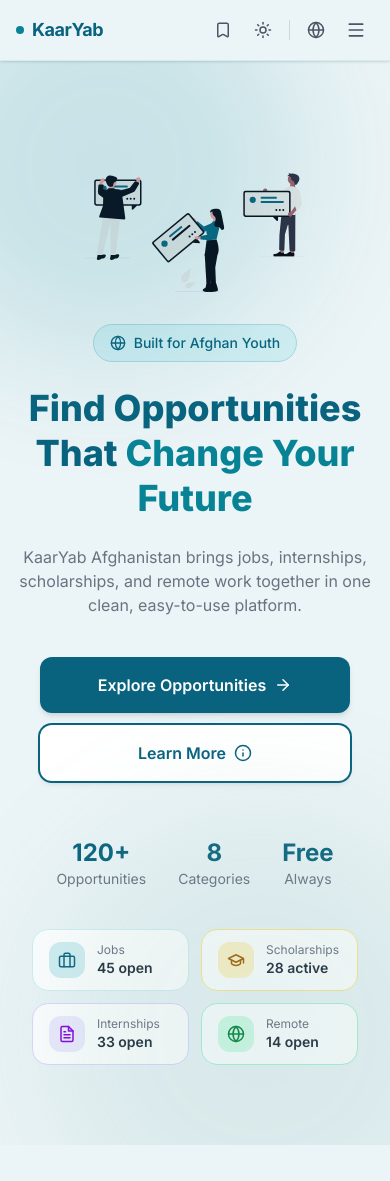
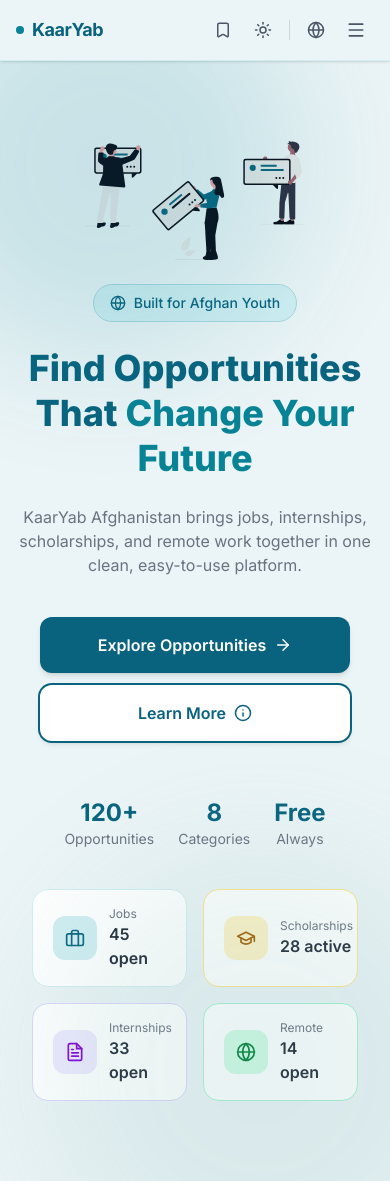
Before and after one commit to FatemaAhm4di/kaaryab-afghanistan, a Next.js app: page /1 in a window 390 px wide. Before the commit the page ends 1145 px from the top, so only its background shows below. Built offline with nearby package versions, Linux system fonts and the light colour scheme.

Commit message:
feat: redesign the home page

```diff
--- a/src/app/[locale]/page.tsx
+++ b/src/app/[locale]/page.tsx
@@ -12,13 +12,13 @@
 
 
 
-          <div className="my-8 flex justify-center">
+          <div className="mb-6 flex justify-center">
             <Image
               src="/illustrations/illustration-home.svg"
               alt="Find opportunities"
               width={320}
               height={260}
-              className="w-[220px] md:w-[320px]"
+              className="w-[220px] md:w-[400px]"
             />
           </div>
           <div className="mb-6 inline-flex items-center gap-2 rounded-full border border-[#a8d8df] bg-[#d1eef2] px-4 py-2 text-sm font-medium text-[var(--color-primary-dark)]">
@@ -54,7 +54,7 @@
             </Link>
           </div>
 
-          <div className="mt-14 flex flex-wrap items-center justify-center gap-8">
+          <div className="mt-14 flex flex-wrap items-center justify-center gap-6 text-sm text-[var(--color-text-secondary)]">
             <div className="text-center">
               <div className="text-2xl font-bold text-[var(--color-primary-dark)]">120+</div>
               <div className="text-sm text-[var(--color-text-secondary)]">Opportunities</div>
@@ -71,48 +71,47 @@
             </div>
           </div>
 
-          <div className="mt-10 grid grid-cols-2 gap-3 px-4 md:flex md:flex-wrap md:justify-center md:px-0">
-            <div className="flex items-center gap-3 rounded-2xl border border-[#d1eef2] bg-white px-4 py-3">
-              <div className="flex h-9 w-9 shrink-0 items-center justify-center rounded-xl bg-[#d1eef2] text-[var(--color-primary-dark)]">
-                <svg xmlns="http://www.w3.org/2000/svg" width="18" height="18" viewBox="0 0 24 24" fill="none" stroke="currentColor" strokeWidth="2" strokeLinecap="round" strokeLinejoin="round"><rect width="20" height="14" x="2" y="7" rx="2"/><path d="M16 21V5a2 2 0 0 0-2-2h-4a2 2 0 0 0-2 2v16"/></svg>
+          <div className="mt-10 grid grid-cols-2 gap-4 px-4 md:grid-cols-4 md:px-0">
+  <div className="flex items-center gap-3 rounded-2xl border border-[#d1eef2] bg-white px-5 py-4">
+    <div className="flex h-11 w-11 shrink-0 items-center justify-center rounded-xl bg-[#d1eef2] text-[var(--color-primary-dark)]">
+      <svg xmlns="http://www.w3.org/2000/svg" width="20" height="20" viewBox="0 0 24 24" fill="none" stroke="currentColor" strokeWidth="2" strokeLinecap="round" strokeLinejoin="round"><rect width="20" height="14" x="2" y="7" rx="2"/><path d="M16 21V5a2 2 0 0 0-2-2h-4a2 2 0 0 0-2 2v16"/></svg>
     </div>
     <div className="text-left">
       <div className="text-xs text-[var(--color-text-secondary)]">Jobs</div>
-                <div className="text-sm font-semibold text-[var(--color-text-primary)]">45 open</div>
+      <div className="text-base font-semibold text-[var(--color-text-primary)]">45 open</div>
     </div>
   </div>
 
-            <div className="flex items-center gap-3 rounded-2xl border border-[#fde68a] bg-white px-4 py-3">
-              <div className="flex h-9 w-9 shrink-0 items-center justify-center rounded-xl bg-[#fef3c7] text-yellow-700">
-                <svg xmlns="http://www.w3.org/2000/svg" width="18" height="18" viewBox="0 0 24 24" fill="none" stroke="currentColor" strokeWidth="2" strokeLinecap="round" strokeLinejoin="round"><path d="M22 10v6M2 10l10-5 10 5-10 5z"/><path d="M6 12v5c3 3 9 3 12 0v-5"/></svg>
+  <div className="flex items-center gap-3 rounded-2xl border border-[#fde68a] bg-white px-5 py-4">
+    <div className="flex h-11 w-11 shrink-0 items-center justify-center rounded-xl bg-[#fef3c7] text-yellow-700">
+      <svg xmlns="http://www.w3.org/2000/svg" width="20" height="20" viewBox="0 0 24 24" fill="none" stroke="currentColor" strokeWidth="2" strokeLinecap="round" strokeLinejoin="round"><path d="M22 10v6M2 10l10-5 10 5-10 5z"/><path d="M6 12v5c3 3 9 3 12 0v-5"/></svg>
     </div>
     <div className="text-left">
       <div className="text-xs text-[var(--color-text-secondary)]">Scholarships</div>
-                <div className="text-sm font-semibold text-[var(--color-text-primary)]">28 active</div>
+      <div className="text-base font-semibold text-[var(--color-text-primary)]">28 active</div>
     </div>
   </div>
 
-            <div className="flex items-center gap-3 rounded-2xl border border-[#ddd6fe] bg-white px-4 py-3">
-              <div className="flex h-9 w-9 shrink-0 items-center justify-center rounded-xl bg-[#ede9fe] text-purple-700">
-                <svg xmlns="http://www.w3.org/2000/svg" width="18" height="18" viewBox="0 0 24 24" fill="none" stroke="currentColor" strokeWidth="2" strokeLinecap="round" strokeLinejoin="round"><path d="M14 2H6a2 2 0 0 0-2 2v16a2 2 0 0 0 2 2h12a2 2 0 0 0 2-2V8z"/><polyline points="14 2 14 8 20 8"/><line x1="16" y1="13" x2="8" y2="13"/><line x1="16" y1="17" x2="8" y2="17"/><polyline points="10 9 9 9 8 9"/></svg>
+  <div className="flex items-center gap-3 rounded-2xl border border-[#ddd6fe] bg-white px-5 py-4">
+    <div className="flex h-11 w-11 shrink-0 items-center justify-center rounded-xl bg-[#ede9fe] text-purple-700">
+      <svg xmlns="http://www.w3.org/2000/svg" width="20" height="20" viewBox="0 0 24 24" fill="none" stroke="currentColor" strokeWidth="2" strokeLinecap="round" strokeLinejoin="round"><path d="M14 2H6a2 2 0 0 0-2 2v16a2 2 0 0 0 2 2h12a2 2 0 0 0 2-2V8z"/><polyline points="14 2 14 8 20 8"/><line x1="16" y1="13" x2="8" y2="13"/><line x1="16" y1="17" x2="8" y2="17"/><polyline points="10 9 9 9 8 9"/></svg>
     </div>
     <div className="text-left">
       <div className="text-xs text-[var(--color-text-secondary)]">Internships</div>
-                <div className="text-sm font-semibold text-[var(--color-text-primary)]">33 open</div>
+      <div className="text-base font-semibold text-[var(--color-text-primary)]">33 open</div>
     </div>
   </div>
 
-            <div className="flex items-center gap-3 rounded-2xl border border-[#a7f3d0] bg-white px-4 py-3">
-              <div className="flex h-9 w-9 shrink-0 items-center justify-center rounded-xl bg-[#d1fae5] text-green-700">
-                <svg xmlns="http://www.w3.org/2000/svg" width="18" height="18" viewBox="0 0 24 24" fill="none" stroke="currentColor" strokeWidth="2" strokeLinecap="round" strokeLinejoin="round"><circle cx="12" cy="12" r="10"/><path d="M12 2a14.5 14.5 0 0 0 0 20 14.5 14.5 0 0 0 0-20"/><path d="M2 12h20"/></svg>
+  <div className="flex items-center gap-3 rounded-2xl border border-[#a7f3d0] bg-white px-5 py-4">
+    <div className="flex h-11 w-11 shrink-0 items-center justify-center rounded-xl bg-[#d1fae5] text-green-700">
+      <svg xmlns="http://www.w3.org/2000/svg" width="20" height="20" viewBox="0 0 24 24" fill="none" stroke="currentColor" strokeWidth="2" strokeLinecap="round" strokeLinejoin="round"><circle cx="12" cy="12" r="10"/><path d="M12 2a14.5 14.5 0 0 0 0 20 14.5 14.5 0 0 0 0-20"/><path d="M2 12h20"/></svg>
     </div>
     <div className="text-left">
       <div className="text-xs text-[var(--color-text-secondary)]">Remote</div>
-                <div className="text-sm font-semibold text-[var(--color-text-primary)]">14 open</div>
+      <div className="text-base font-semibold text-[var(--color-text-primary)]">14 open</div>
     </div>
   </div>
 </div>
-
         </div>
       </section>
     </main>
```
Lines whose indentation alone changed are shown as unchanged.
